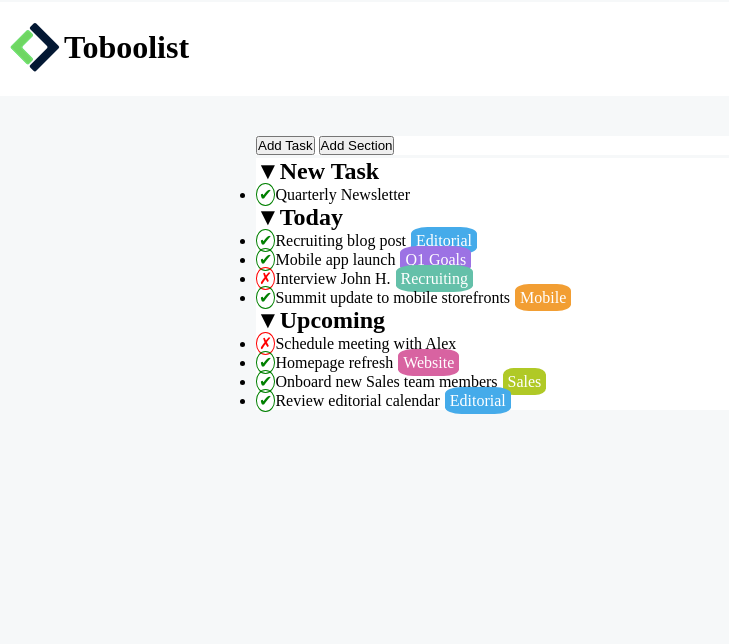
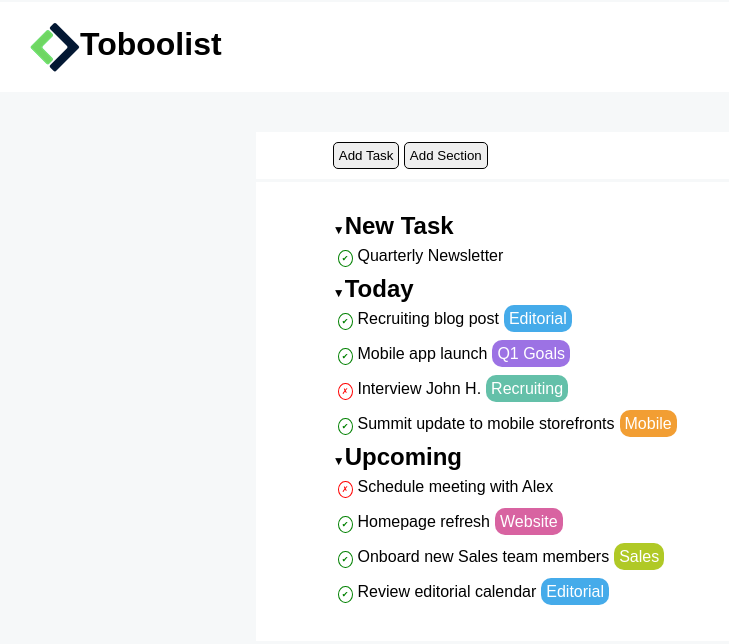
Before and after one commit to AlexViti/html-css-toboolist, a plain HTML site: page index.html in a window 1280 px wide. Shown: the whole page, without its empty margins (0-729 px from the left). Drawn offline with Linux system fonts and the light colour scheme.

Commit message:
tweak style

```diff
--- a/css/style.css
+++ b/css/style.css
@@ -5,19 +5,23 @@
 }
 
 body {
+	font-family: sans-serif;
 	background-color: #f6f8f9;
 }
 
 header {
-	padding:20px 10px;
+	padding: 20px 30px;
 	background-color: white;
 	margin-top: 2px;
 }
 
-header>h1 {
+header h1 {
 	display: inline-block;
-	line-height: 50px;
-	vertical-align: top;
+	vertical-align: middle;
+	line-height: 1;
+}
+header img {
+	vertical-align: middle;
 }
 
 main {
@@ -25,13 +29,47 @@ main {
 	margin: 40px auto;
 }
 
-.container {
+.buttons, .checklist {
 	background-color: white;
 	margin-top: 3px;
+	padding-left: 10%;
+	padding-right: 10%;
 }
 
+.checklist {
+	padding-top: 30px;
+	padding-bottom: 30px;
+}
+
+.buttons {
+	padding-top: 10px;
+	padding-bottom: 10px;
+}
+
+button {
+	border: 1px solid;
+	padding: 5px;
+	border-radius: 5px;
+}
 section>h2::before {
 	content: '\25BC';
+	font-size: 0.5em;
+}
+
+ul {
+	list-style: none;
+	line-height: 2em;
+}
+
+.done::before, .not-done::before {
+	border: 1px solid;
+	border-radius: 50%;
+	padding: 3px;
+	height: 10px;
+	width: 10px;
+	text-align: center;
+	font-size: 0.5em;
+	margin: 5px;
 }
 
 .done::before {
@@ -46,15 +84,9 @@ section>h2::before {
 	border-color: red;
 }
 
-.done::before, .not-done::before {
-	border: 1px solid;
-	border-radius: 50%;
-	padding: 2px;
-}
-
 .tag-editorial::after, .tag-q1::after, .tag-recruiting::after, .tag-mobile::after, .tag-website::after, .tag-sales::after {
 	color: white;
-	border-radius: 25%;
+	border-radius: 10px;
 	padding: 5px;
 	margin-left: 5px;
 }
--- a/index.html
+++ b/index.html
@@ -13,21 +13,20 @@
 
 	<!-- header with logo -->
 	<header>
-		<img src="img/logo.png" alt="Logo Toboolist">
-		<h1>Toboolist</h1>
+		<h1><img src="img/logo.png" alt="Logo Toboolist">Toboolist</h1>
 	</header>
 
 	<!-- main with 2 buttons and 3 sections -->
 	<main>
 
 		<!-- buttons -->
-		<div class="container">
-			<button>Add Task</button>
-			<button>Add Section</button>
+		<div class="buttons">
+			<button class="btn-task">Add Task</button>
+			<button class="btn-section">Add Section</button>
 		</div>
 
 		<!-- checklists-->
-		<div class="container">
+		<div class="checklist">
 			<!-- new task checklist -->
 			<section>
 				<h2>New Task</h2>
```
